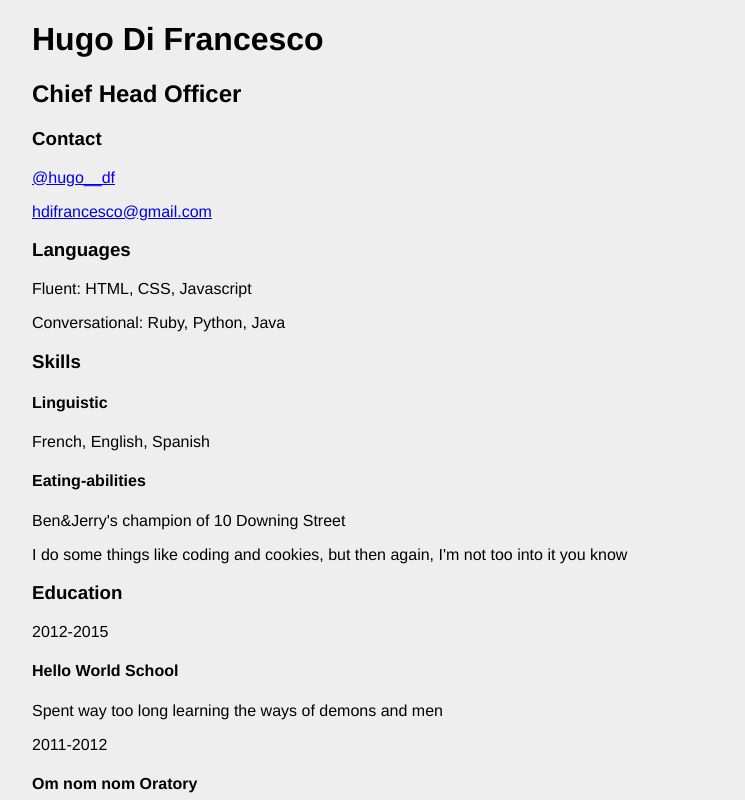
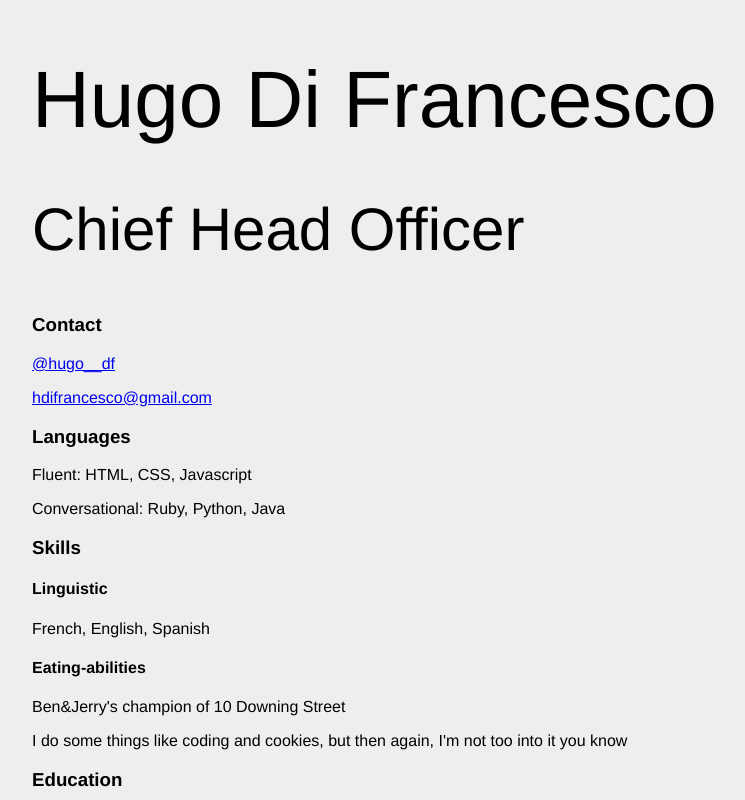
Before and after one commit to HugoDF/codingandcookies1, a plain HTML site: page cv.html in a window 1280 px wide. Shown: the top 800 px of the page, without its empty margins (96-841 px from the left). Drawn offline with Linux system fonts and the light colour scheme.

Commit message:
amend the h1,h2 in the header

```diff
--- a/cv.css
+++ b/cv.css
@@ -6,3 +6,12 @@ body{
   max-width: 1024px;
   margin: auto;
 }
+h1{
+  font-size: 80px;
+  font-weight: 100;
+  margin-bottom: 20px;
+}
+h2{
+  font-size: 60px;
+  font-weight: 100;
+}
```
